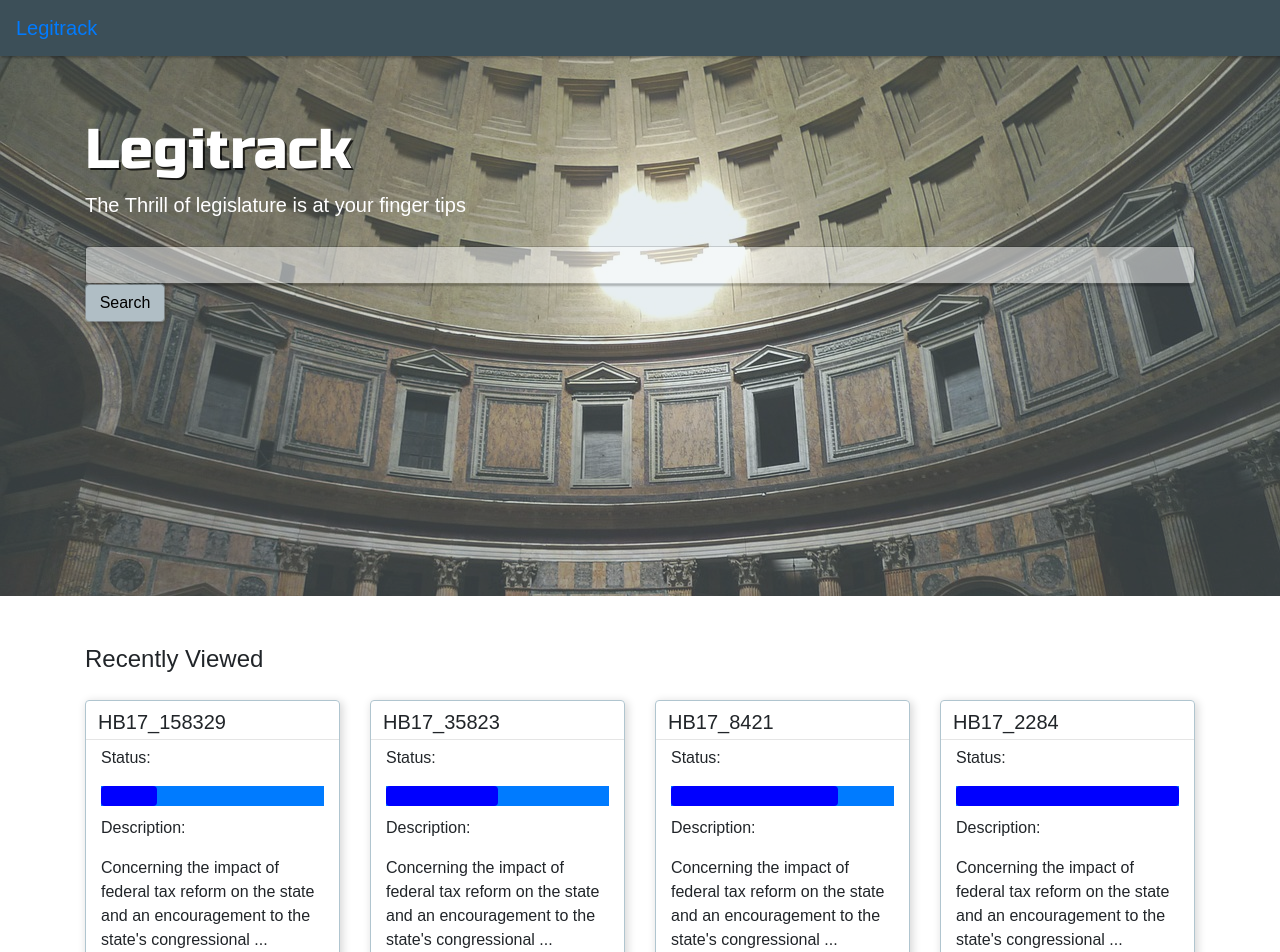
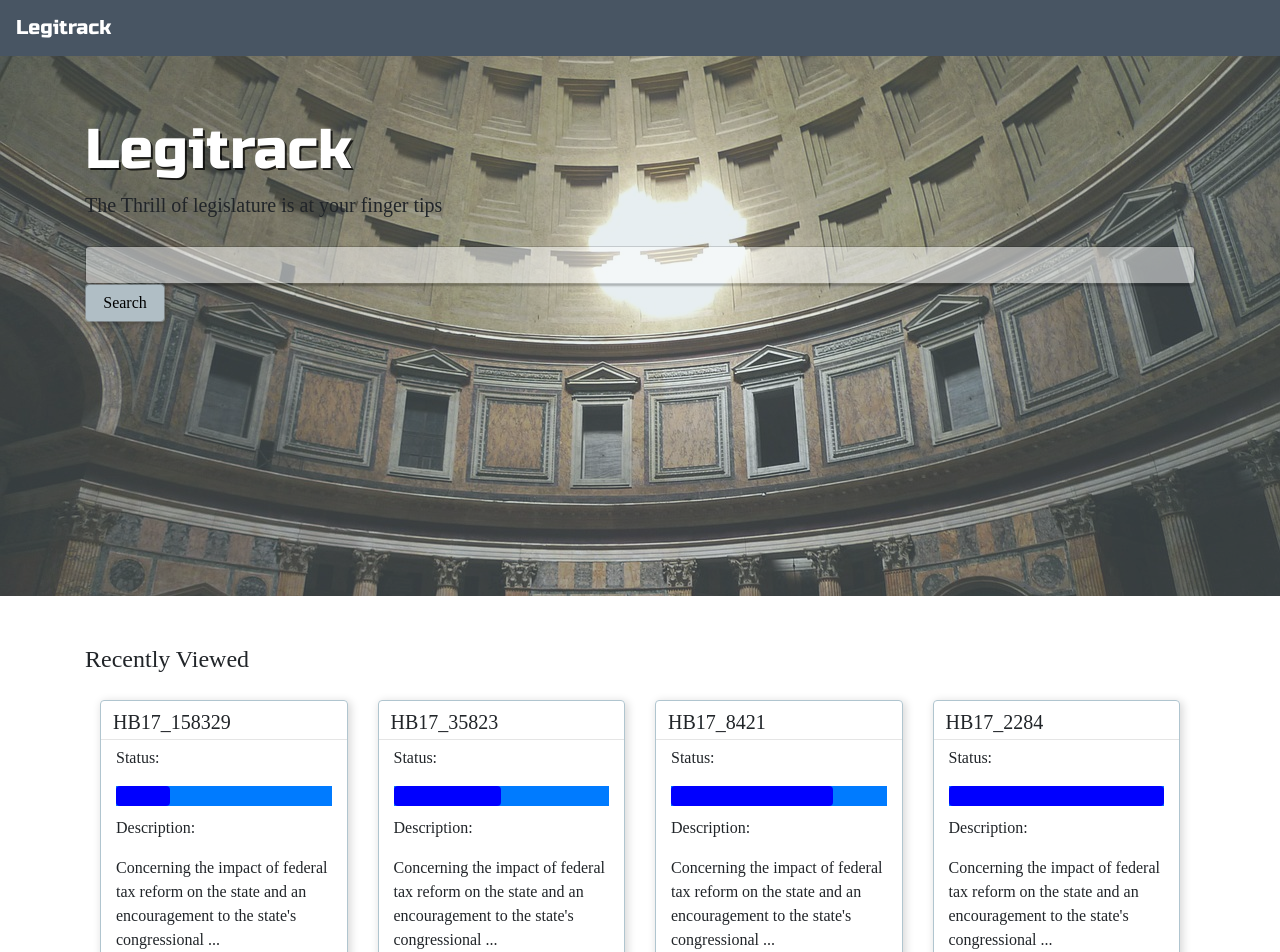
Before and after one commit to spkelly/LegiTrack_React, a React (Create React App) app: page / in a window 1280 px wide. Shown: the top 952 px of the page. Built offline with nearby package versions, Linux system fonts and the light colour scheme; a web font is replaced by a local one.

Commit message:
fixed some stylying on bill view page

```diff
--- a/src/App.css
+++ b/src/App.css
@@ -1,3 +1,12 @@
+*{
+  font-family: 'Oswald';
+}
+embed{
+  height:980px!important;
+}
+.row{
+  margin: 0;
+}
 .jumbotron{
   padding: 0;
   border-radius: 0;
@@ -14,12 +23,26 @@
   font-family: 'Russo One', sans-serif;
 }
 
+.bill-desc{
+  padding-left: 18px;
+  padding-right: 18px;
+}
 .navbar{
-  background-color: #3c4f58 !important;
-  -webkit-box-shadow: 1px 2px 2px 0px rgba(0,0,0,0.25);
-  -moz-box-shadow: 1px 2px 2px 0px rgba(0,0,0,0.25);
-  box-shadow: 1px 2px 2px 0px rgba(0,0,0,0.25);
+  color: white;
+  background-color: #485563!important;
 }
+iframe{
+  height: 100%;
+  border: 0;
+}
+
+.nav a{
+  text-decoration: none !important;
+  color: white;
+  font-family: 'Russo One';
+}
+
+]
 
 .jb-sub{
   color: white;
@@ -35,6 +58,11 @@
   background-color: rgba(176,197,207,0.3);
 }
 
+.sponsor-info{
+  font-weight: 200;
+  padding-top: 18px;
+  padding-left: 0;
+}
 .promo{
   padding-top: 50px;
   padding-bottom: 40px;
@@ -50,6 +78,7 @@
 .footer{
 
 }
+
 .search-component{
   padding-top: 10px;
 }
@@ -134,11 +163,18 @@
   margin: 10px 0px;
 }
 
+
 .progress{
   background-color: blue;
   height: 100%;
 }
+.progress-complete{
+  background-color: green;
+}
 
+.progress-fail{
+  background-color: red;
+}
 .passed{
   background-color: green;
 }
@@ -156,12 +192,19 @@ hr{
 
 .results-main{
   min-height:964px;
+
 }
 
 #bill-main{
+
   height: 964px;
-  padding-left: 12px;
+  height: 966px;
   overflow-y: scroll;
+  overflow-x: hidden;
+}
+
+#bill-view{
+  background-color: #f1f1f1;
 }
 #no-results{
   width: 100%;
@@ -194,6 +237,8 @@ iframe{
   width: 100%;
 }
 span img{
+  width:60px;
+  height: 60px;
   max-width: 60px;
   max-height: 60px;
   border-radius: 100%;
@@ -258,13 +303,15 @@ span img{
 
 }
 
+.bill-text-container{
+  padding: 0;
+}
+
 .sponsor-card{
   background-color: #bfd7ff;
-  padding-left: 10px;
   padding-top: 10px;
   padding-bottom: 10px;
-  margin: 2px;
-  border-radius: 6px;
+  border: 1px solid #bfd9ff;
 }
 .sponsor-name{
   display: inline;
```
